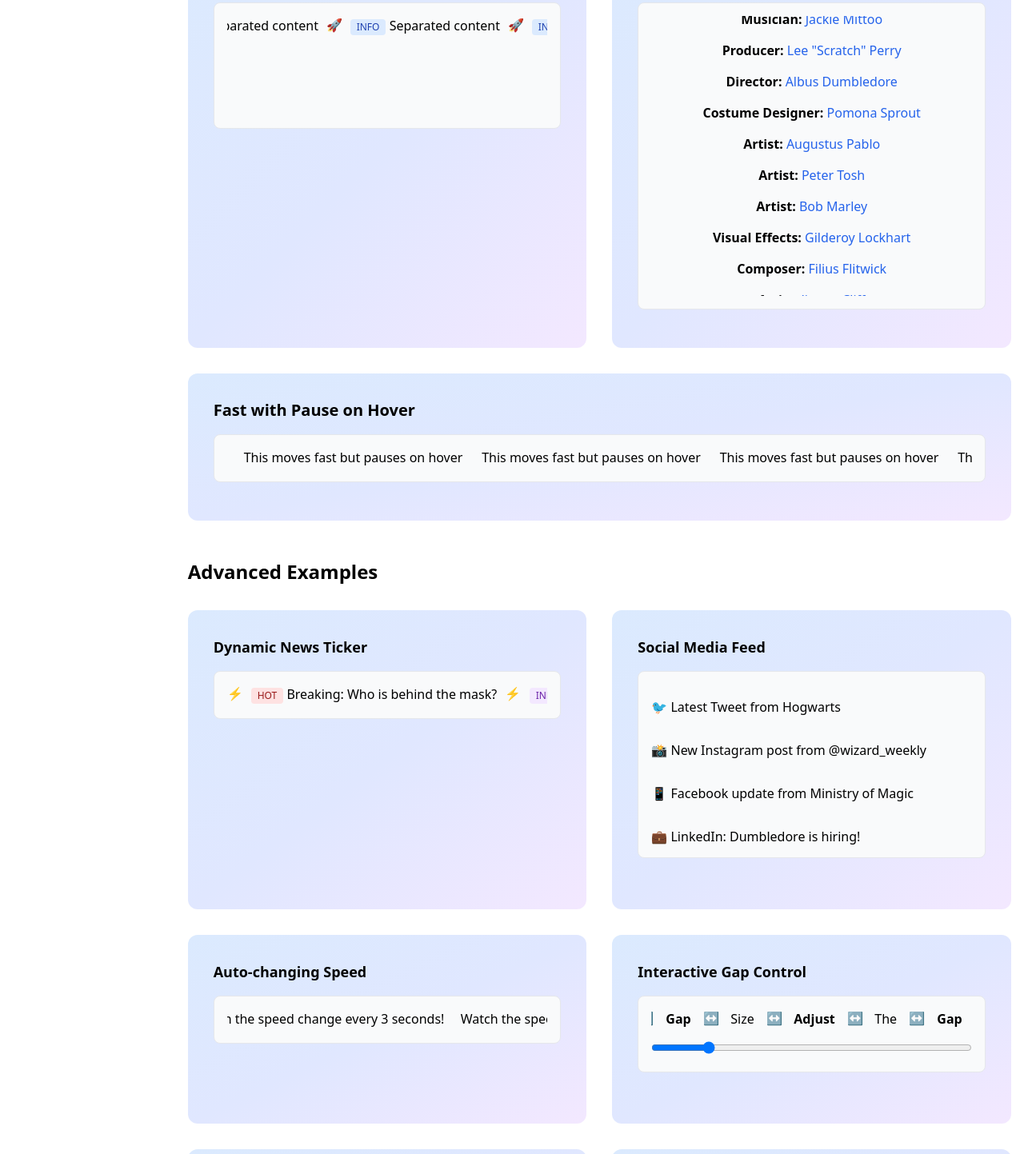
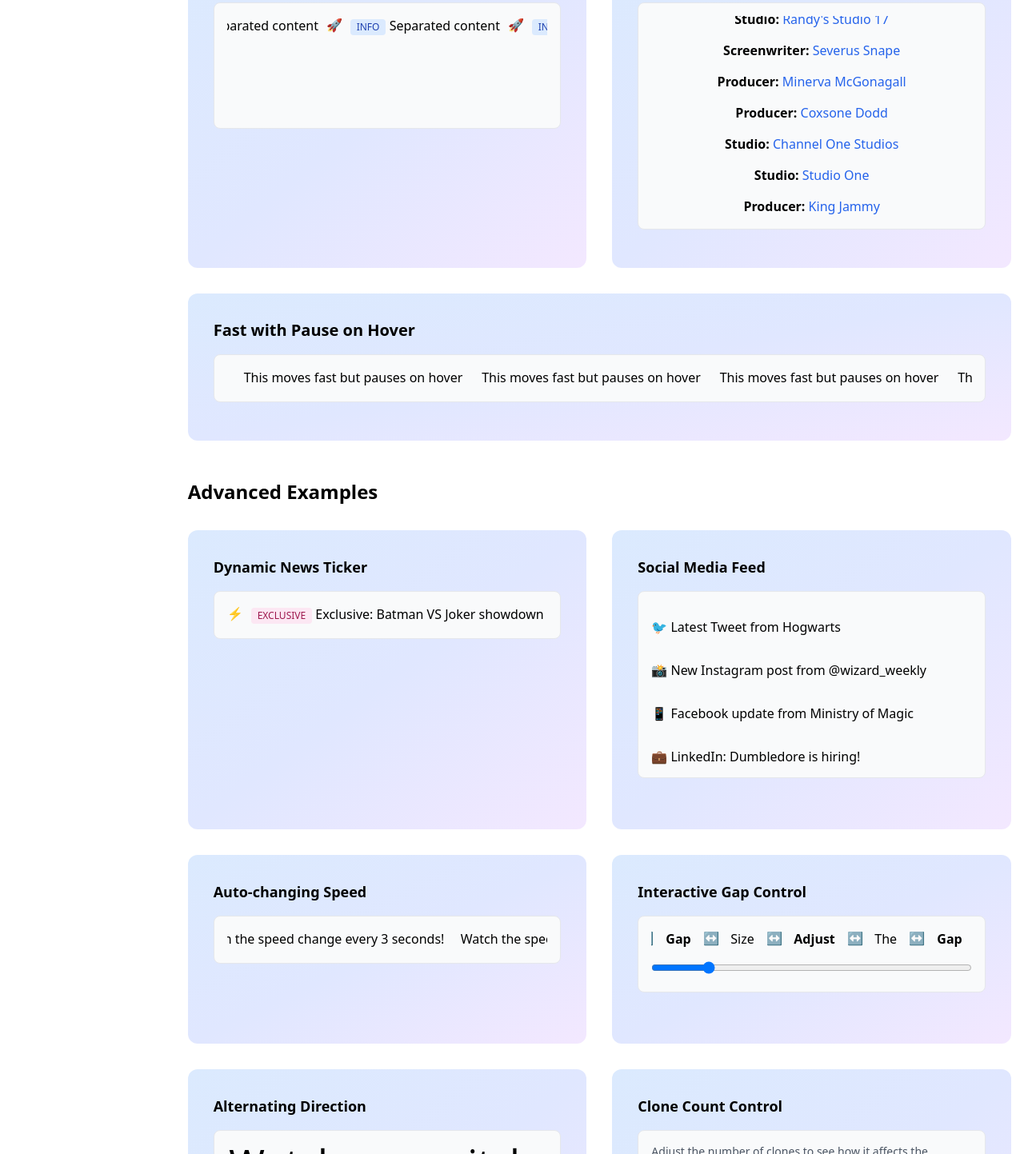
Before and after one commit to VincentLoy/marqueejs, a website built with Vite: page docs/src/index.html in a window 1280 px wide. Shown: the part 1577-3020 px from the top of the page at 80% size. Built offline with nearby package versions, Linux system fonts and the light colour scheme.

Commit message:
FEAT - update docs

```diff
--- a/docs/src/index.html
+++ b/docs/src/index.html
@@ -233,6 +233,8 @@
                             <div class="demo-box">
                                 <div class="marquee-basic">
                                     <span>Basic marquee example</span>
+                                    <span>un autre truc</span>
+                                    <span>un machin bordel OK</span>
                                 </div>
                             </div>
                         </section>
@@ -286,82 +288,26 @@
                                             rel="nofollow noopener" target="_blank">Robbie Shakespeare</a>
                                     </span>
                                     <span>
-                                        <b>Producer:</b>
+                                        <b>Studio:</b>
                                         <a class="text-blue-600"
-                                            href="https://en.wikipedia.org/wiki/Scientist_(musician)"
-                                            rel="nofollow noopener" target="_blank">Scientist</a>
+                                            href="https://en.wikipedia.org/wiki/Randy%27s_Studio_17"
+                                            rel="nofollow noopener" target="_blank">Randy's Studio 17</a>
                                     </span>
                                     <span>
-                                        <b>Artist:</b>
+                                        <b>Studio:</b>
+                                        <a class="text-blue-600"
+                                            href="https://en.wikipedia.org/wiki/Studio_One_(Jamaica)"
+                                            rel="nofollow noopener" target="_blank">Studio One</a>
+                                    </span>
+                                    <span>
+                                        <b>Musician:</b>
                                         <a class="text-blue-600" href="https://en.wikipedia.org/wiki/Peter_Tosh"
                                             rel="nofollow noopener" target="_blank">Peter Tosh</a>
                                     </span>
                                     <span>
-                                        <b>Musician:</b>
-                                        <a class="text-blue-600" href="https://en.wikipedia.org/wiki/Aston_Barrett"
-                                            rel="nofollow noopener" target="_blank">Aston Barrett</a>
-                                    </span>
-                                    <span>
                                         <b>Producer:</b>
-                                        <a class="text-blue-600"
-                                            href="https://en.wikipedia.org/wiki/Joe_Gibbs_(record_producer)"
-                                            rel="nofollow noopener" target="_blank">Joe Gibbs</a>
-                                    </span>
-                                    <span>
-                                        <b>Artist:</b>
-                                        <a class="text-blue-600" href="https://en.wikipedia.org/wiki/Bunny_Wailer"
-                                            rel="nofollow noopener" target="_blank">Bunny Wailer</a>
-                                    </span>
-                                    <span>
-                                        <b>Producer:</b>
-                                        <a class="text-blue-600" href="https://en.wikipedia.org/wiki/Mad_Professor"
-                                            rel="nofollow noopener" target="_blank">Mad Professor</a>
-                                    </span>
-                                    <span>
-                                        <b>Artist:</b>
-                                        <a class="text-blue-600" href="https://en.wikipedia.org/wiki/Dennis_Brown"
-                                            rel="nofollow noopener" target="_blank">Dennis Brown</a>
-                                    </span>
-                                    <span>
-                                        <b>Musician:</b>
-                                        <a class="text-blue-600" href="https://en.wikipedia.org/wiki/Jackie_Mittoo"
-                                            rel="nofollow noopener" target="_blank">Jackie Mittoo</a>
-                                    </span>
-                                    <span>
-                                        <b>Producer:</b>
-                                        <a class="text-blue-600" href="https://en.wikipedia.org/wiki/King_Tubby"
-                                            rel="nofollow noopener" target="_blank">King Tubby</a>
-                                    </span>
-                                    <span>
-                                        <b>Artist:</b>
-                                        <a class="text-blue-600" href="https://en.wikipedia.org/wiki/Burning_Spear"
-                                            rel="nofollow noopener" target="_blank">Burning Spear</a>
-                                    </span>
-                                    <span>
-                                        <b>Musician:</b>
-                                        <a class="text-blue-600" href="https://en.wikipedia.org/wiki/Carlton_Barrett"
-                                            rel="nofollow noopener" target="_blank">Carlton Barrett</a>
-                                    </span>
-                                    <span>
-                                        <b>Producer:</b>
-                                        <a class="text-blue-600" href="https://en.wikipedia.org/wiki/King_Jammy"
-                                            rel="nofollow noopener" target="_blank">Prince Jammy</a>
-                                    </span>
-                                    <span>
-                                        <b>Artist:</b>
-                                        <a class="text-blue-600" href="https://en.wikipedia.org/wiki/Jimmy_Cliff"
-                                            rel="nofollow noopener" target="_blank">Jimmy Cliff</a>
-                                    </span>
-                                    <span>
-                                        <b>Artist:</b>
-                                        <a class="text-blue-600" href="https://en.wikipedia.org/wiki/Bob_Marley"
-                                            rel="nofollow noopener" target="_blank">Bob Marley</a>
-                                    </span>
-                                    <span>
-                                        <b>Producer:</b>
-                                        <a class="text-blue-600"
-                                            href="https://en.wikipedia.org/wiki/Lee_'Scratch'_Perry"
-                                            rel="nofollow noopener" target="_blank">Lee "Scratch" Perry</a>
+                                        <a class="text-blue-600" href="https://en.wikipedia.org/wiki/Coxsone_Dodd"
+                                            rel="nofollow noopener" target="_blank">Coxsone Dodd</a>
                                     </span>
                                     <span>
                                         <b>Musician:</b>
@@ -369,9 +315,26 @@
                                             rel="nofollow noopener" target="_blank">Sly Dunbar</a>
                                     </span>
                                     <span>
-                                        <b>Artist:</b>
-                                        <a class="text-blue-600" href="https://en.wikipedia.org/wiki/Augustus_Pablo"
-                                            rel="nofollow noopener" target="_blank">Augustus Pablo</a>
+                                        <b>Studio:</b>
+                                        <a class="text-blue-600"
+                                            href="https://en.wikipedia.org/wiki/Channel_One_(recording_studio)"
+                                            rel="nofollow noopener" target="_blank">Channel One Studios</a>
+                                    </span>
+                                    <span>
+                                        <b>Producer:</b>
+                                        <a class="text-blue-600"
+                                            href="https://en.wikipedia.org/wiki/Lee_%22Scratch%22_Perry"
+                                            rel="nofollow noopener" target="_blank">Lee "Scratch" Perry</a>
+                                    </span>
+                                    <span>
+                                        <b>Musician:</b>
+                                        <a class="text-blue-600" href="https://en.wikipedia.org/wiki/Bob_Marley"
+                                            rel="nofollow noopener" target="_blank">Bob Marley</a>
+                                    </span>
+                                    <span>
+                                        <b>Producer:</b>
+                                        <a class="text-blue-600" href="https://en.wikipedia.org/wiki/King_Jammy"
+                                            rel="nofollow noopener" target="_blank">King Jammy</a>
                                     </span>
                                 </div>
                             </div>
--- a/docs/src/main.ts
+++ b/docs/src/main.ts
@@ -119,7 +119,9 @@ document.addEventListener("DOMContentLoaded", () => {
   // Right to left
   marqueejs(".marquee-rtl", {
     direction: "right",
-    speed: 150,
+    speed: 50,
+    gap: 10,
+    cloneCount: 1,
   });
 
   // With separator
@@ -141,7 +143,8 @@ document.addEventListener("DOMContentLoaded", () => {
     direction: "up",
     speed: 25,
     gap: 15,
-    containerHeight: 350,
+    cloneCount: 1,
+    containerHeight: 250,
     keepOriginalContent: true,
     pauseOnHover: true,
     randomize: true,
@@ -158,6 +161,10 @@ document.addEventListener("DOMContentLoaded", () => {
       '<b>Stunt Coordinator:</b> <a class="text-blue-600" href="https://harrypotter.fandom.com/wiki/Alastor_Moody" rel="nofollow noopener" target="_blank">Mad-Eye Moody</a>',
     ],
   });
+
+  setTimeout(() => {
+    // test.pause();
+  }, 500);
 
   // Fast with pause
   marqueejs(".marquee-fast", {
```
